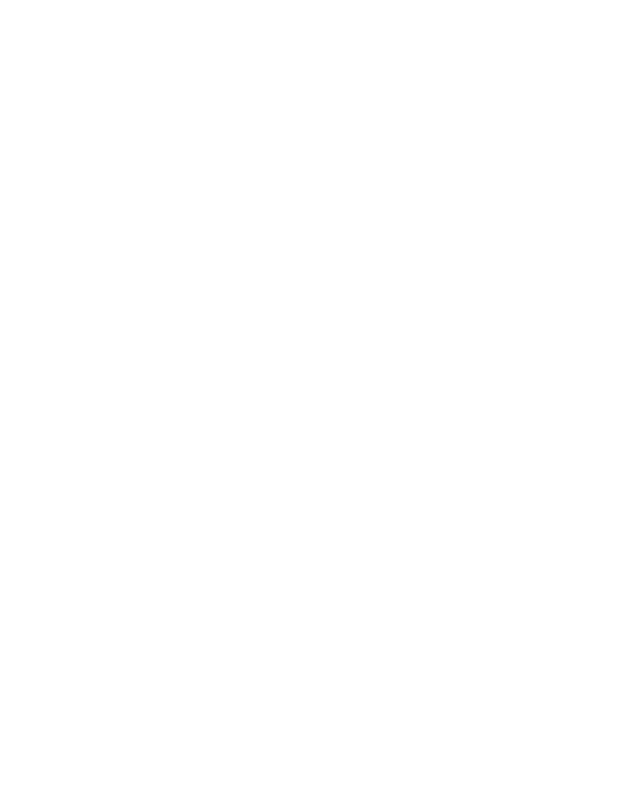
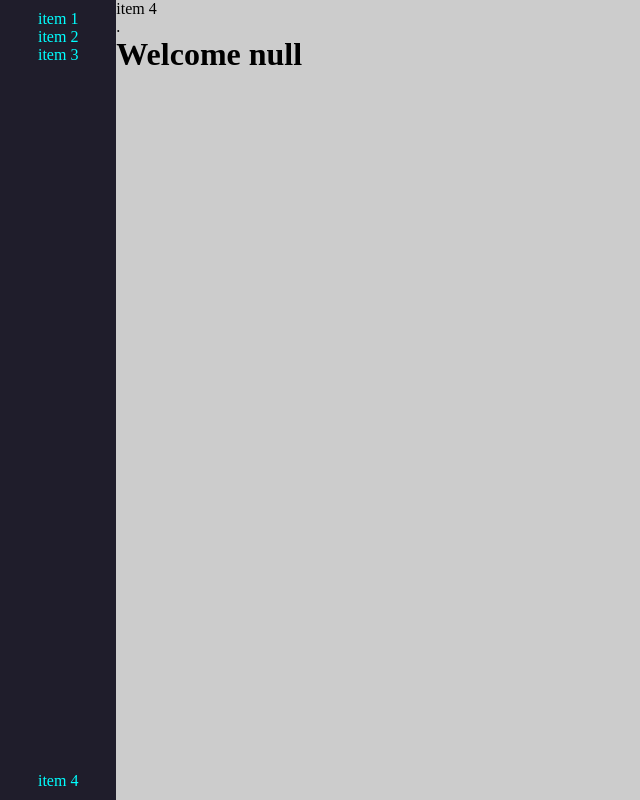
Before and after one commit to hanzala019/POS-Js, a plain HTML site: page client/html/settings.html in a window 1280 px wide. Shown: the whole page, without its empty margins (0-640 px from the left). Drawn offline with Linux system fonts and the light colour scheme.

Commit message:
login done

```diff
--- a/client/html/home.html
+++ b/client/html/home.html
@@ -4,8 +4,31 @@
     <meta charset="UTF-8">
     <meta name="viewport" content="width=device-width, initial-scale=1.0">
     <title>Document</title>
+    <link rel="stylesheet" href="style1.css">
 </head>
 <body>
-    <h1>Home PAGE</h1>
+    <div class="container">
+        <nav class="navbar">
+            <div>
+                <div>item 1</div>
+                <div>item 2</div>
+                <div>item 3</div>
+            </div>
+                <div>item 4</div>
+        </nav>
+
+        <div class="product-content">
+            <div>item 4</div>
+        </div>
+
+    </div>
 </body>
+
+    <script>
+
+
+
+
+    </script>
+
 </html>
--- a/client/html/settings.html
+++ b/client/html/settings.html
@@ -0,0 +1,50 @@
+<!DOCTYPE html>
+<html lang="en">
+<head>
+    <meta charset="UTF-8">
+    <meta name="viewport" content="width=device-width, initial-scale=1.0">
+    <title>Document</title>
+    <link rel="stylesheet" href="style1.css">
+</head>
+<body>
+    <div class="container">
+        <nav class="navbar">
+            <div>
+                <div>item 1</div>
+                <div>item 2</div>
+                <div>item 3</div>
+            </div>
+                <div>item 4</div>
+        </nav>
+
+        <div class="product-content">
+            <div>item 4</div>
+        </div>
+
+    </div>
+</body>
+
+    <script>
+
+
+
+
+    </script>
+
+</html>
+    <script>
+
+   const userName = window.localStorage.getItem("name");
+   if(userName != " " || userName != null)
+   {
+        document.querySelector(".product-content").append(document.createElement("h1").innerText = ". ");
+        const h1 =  document.createElement("h1");
+        h1.innerText = "Welcome " + userName;
+        document.querySelector(".product-content").append(h1);
+
+   }
+
+
+    </script>
+
+</html>
--- a/client/html/style.css
+++ b/client/html/style1.css
@@ -69,6 +69,56 @@ font-size: 15px;
 
 /* The above code is for login.html*/
 
+
+.container {
+  width: inherit;
+  height: 100vh;
+  display: grid;
+  grid-template-columns: 1fr 10fr ;
+
+}
+
+.navbar{
+  background-color: #1F1D2B;
+  display: flex;
+  color: aqua;
+  flex-direction: column;
+  align-items: center;
+  justify-content: space-between;
+  padding-top: 10px;
+  padding-bottom: 10px;
+}
+
+
+
+/* .navbar div:last-child {
+
+  flex-direction: column;
+  align-items: center;
+  justify-content: end !important;
+  color: antiquewhite;
+} */
+
+.product-content {
+  background-color: #ccc;
+}
+
+.billing {
+  background-color: #ec735e;
+}
+
+
+
+
+
+
+
+
+
+
+
+/* the above code is for home.html */
+
 .toolbar{
 
   border: 1px solid #ccc;
```
Also changed, not shown: client/html/index.html (+1 -1 lines), client/html/login.html (+31 -3 lines), client/documentation-client.txt.
